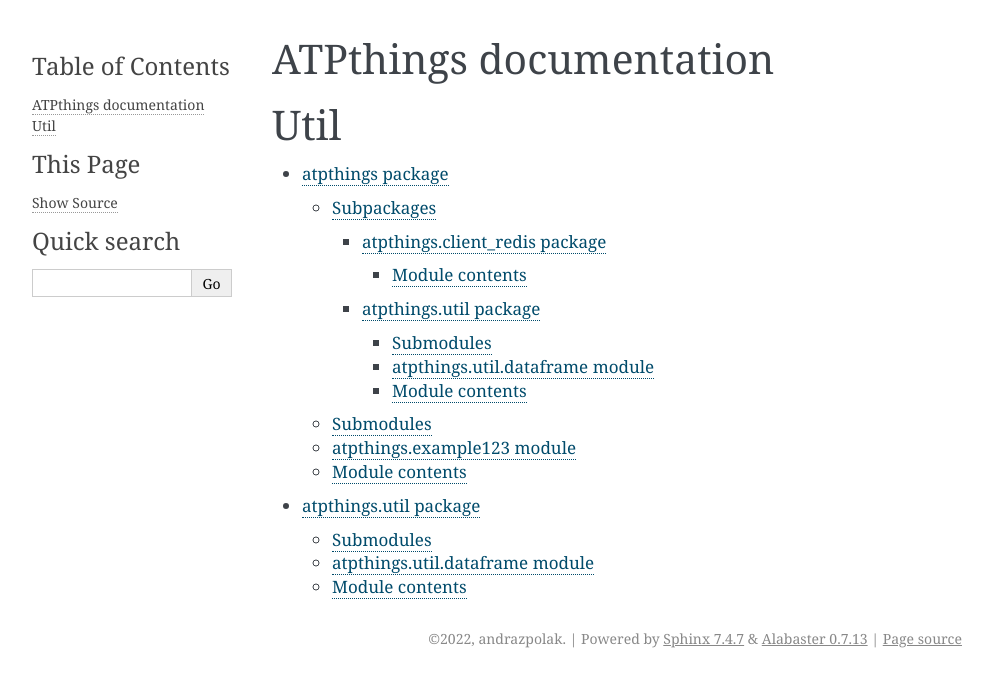
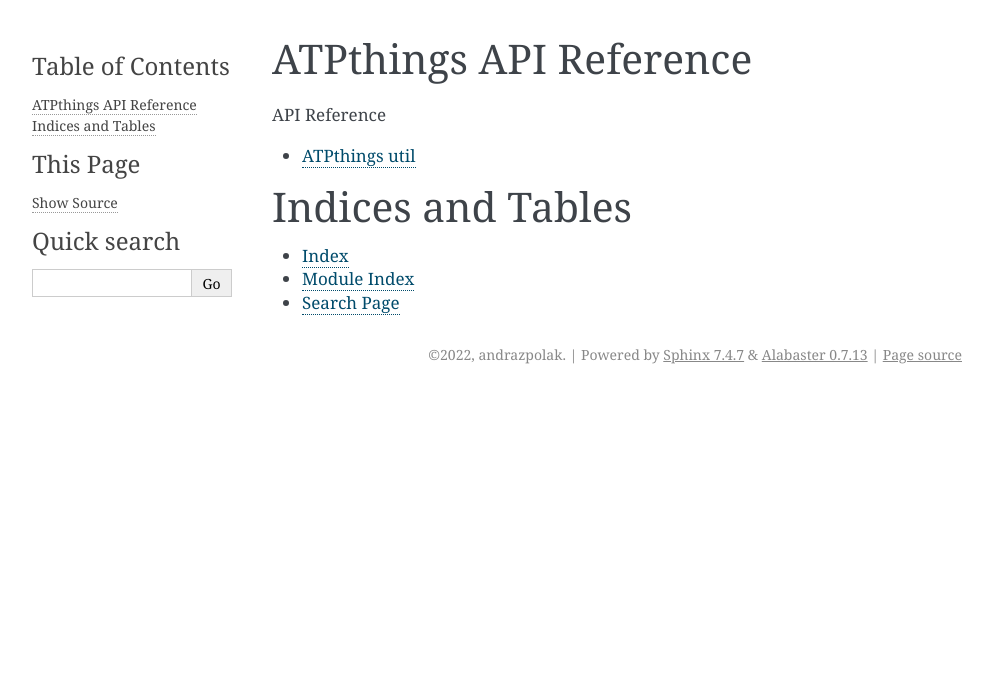
Before and after one commit to atp-things/pkg-python-util, a Sphinx documentation site: the page built from sphinx/source/index.rst, in a window 1280 px wide. Shown: the top 687 px of the page, without its empty margins (148-1141 px from the left). Built offline with Sphinx 7.4.7, drawn with Linux system fonts in a browser that asks for light colours.

Commit message:
sdfsadfd

```diff
--- a/sphinx/source/atpthings.util.rst
+++ b/sphinx/source/atpthings.util.rst
@@ -1,21 +1,7 @@
-atpthings.util package
+ATPthings util
 ======================
-
-Submodules
-----------
-
-atpthings.util.dataframe module
--------------------------------
+.. automodule:: atpthings.util
+   :members:
 
 .. automodule:: atpthings.util.dataframe
    :members:
-   :undoc-members:
-   :show-inheritance:
-
-Module contents
----------------
-
-.. automodule:: atpthings.util
-   :members:
-   :undoc-members:
-   :show-inheritance:
--- a/sphinx/source/index.rst
+++ b/sphinx/source/index.rst
@@ -3,12 +3,28 @@
    You can adapt this file completely to your liking, but it should at least
    contain the root `toctree` directive.
 
-ATPthings documentation
-=====================================
+
+:github_url: https://github.com/atp-things/pkg-python-util
+
+ATPthings API Reference
+===================================
 
 
-Util
-=============
+.. toctree::
+   :maxdepth: 2
+   :caption: Contents:
 
-.. toctree:: atpthings
+.. toctree::
+   :maxdepth: 1
+   :caption: API Reference
+
    atpthings.util
+
+
+
+Indices and Tables
+==================
+
+* :ref:`genindex`
+* :ref:`modindex`
+* :ref:`search`
```
Also changed, not shown: 2 other files.
